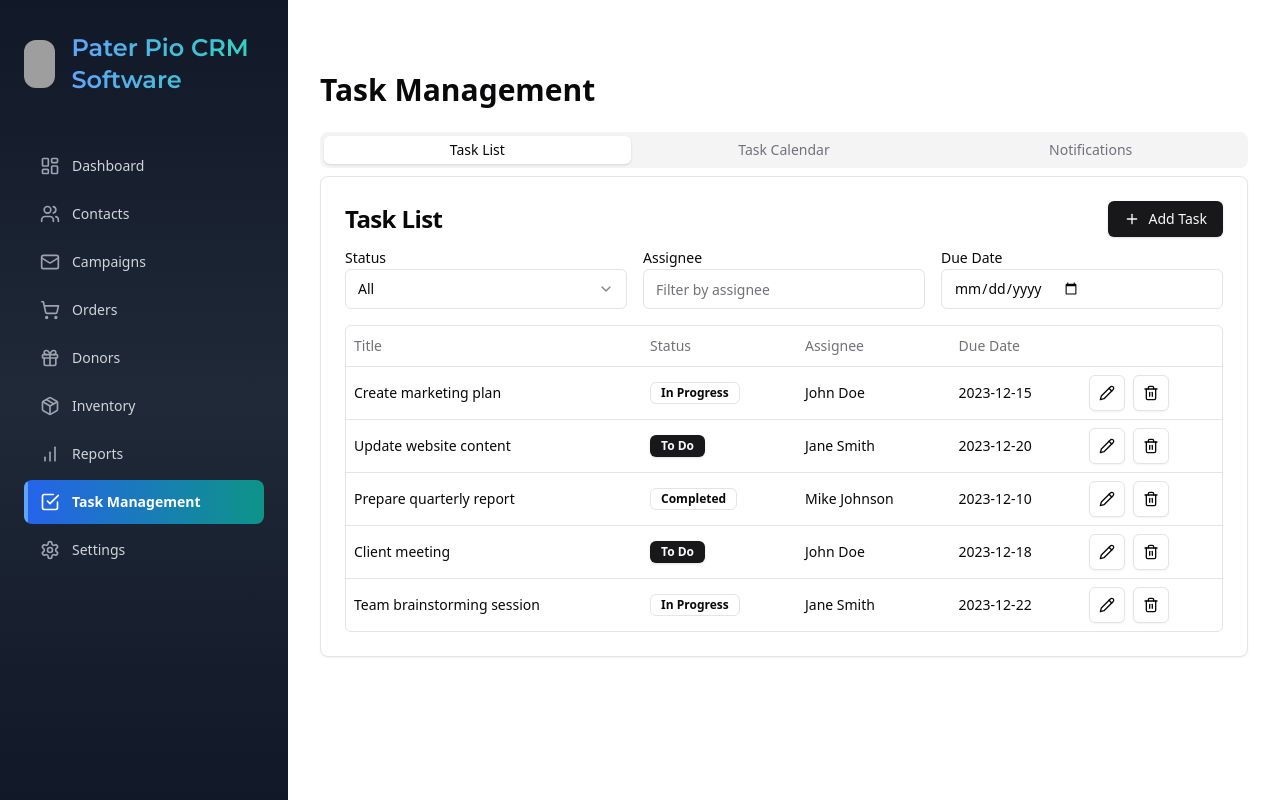
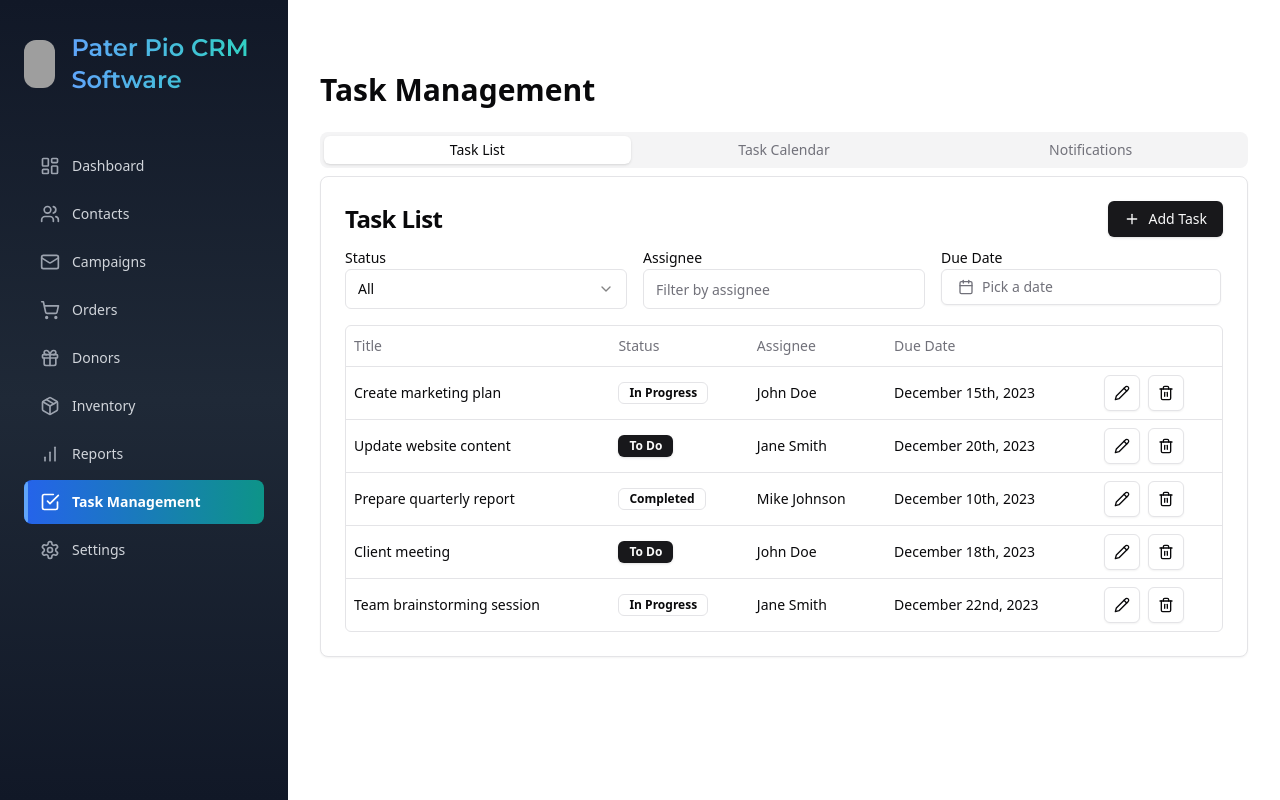
Before and after one commit to ogiMamic/CRM-Software, a Next.js app: page /tasks in a window 1280 px wide. Built offline with nearby package versions, Linux system fonts and the light colour scheme; grey boxes are pictures that could not be loaded.

Commit message:
Bug Fix calendar by Task

```diff
--- a/package.json
+++ b/package.json
@@ -43,7 +43,7 @@
     "react-hook-form": "^7.50.0",
     "recharts": "^2.12.7",
     "sonner": "^1.5.0",
-    "tailwind-merge": "^2.5.2",
+    "tailwind-merge": "^2.5.3",
     "tailwindcss-animate": "^1.0.7",
     "zod": "^3.22.4"
   },
--- a/src/components/TaskList.tsx
+++ b/src/components/TaskList.tsx
@@ -1,4 +1,9 @@
-import { useState, useEffect } from 'react'
+"use client"
+
+import React, { useState, useEffect } from 'react'
+import { format } from "date-fns"
+import { CalendarIcon, PlusIcon, Pencil, Trash2 } from 'lucide-react'
+import { cn } from "@/lib/utils"
 import { DataTable } from '@/components/ui/data-table'
 import { ColumnDef } from "@tanstack/react-table"
 import { Badge } from "@/components/ui/badge"
@@ -6,8 +11,9 @@ import { Select, SelectContent, SelectItem, SelectTrigger, SelectValue } from "@
 import { Label } from "@/components/ui/label"
 import { Input } from "@/components/ui/input"
 import { Button } from "@/components/ui/button"
-import { PlusIcon, Pencil, Trash2 } from 'lucide-react'
 import { Dialog, DialogContent, DialogHeader, DialogTitle, DialogTrigger } from "@/components/ui/dialog"
+import { Popover, PopoverContent, PopoverTrigger } from "@/components/ui/popover"
+import { Calendar } from '@/components/ui/calendar'
 import { toast } from 'sonner'
 import { Card, CardContent, CardHeader, CardTitle } from "@/components/ui/card"
 
@@ -16,7 +22,34 @@ type Task = {
   title: string
   status: 'To Do' | 'In Progress' | 'Completed'
   assignee: string
-  dueDate: string
+  dueDate: Date | undefined
+}
+
+function DatePickerDemo({ date, setDate }: { date: Date | undefined, setDate: (date: Date | undefined) => void }) {
+  return (
+    <Popover>
+      <PopoverTrigger asChild>
+        <Button
+          variant={"outline"}
+          className={cn(
+            "w-[280px] justify-start text-left font-normal",
+            !date && "text-muted-foreground"
+          )}
+        >
+          <CalendarIcon className="mr-2 h-4 w-4" />
+          {date ? format(date, "PPP") : <span>Pick a date</span>}
+        </Button>
+      </PopoverTrigger>
+      <PopoverContent className="w-auto p-0">
+        <Calendar
+          mode="single"
+          selected={date}
+          onSelect={setDate}
+          initialFocus
+        />
+      </PopoverContent>
+    </Popover>
+  )
 }
 
 export function TaskList() {
@@ -24,27 +57,27 @@ export function TaskList() {
   const [filters, setFilters] = useState({
     status: 'all',
     assignee: '',
-    dueDate: '',
+    dueDate: undefined as Date | undefined,
   })
   const [isAddTaskOpen, setIsAddTaskOpen] = useState(false)
   const [isEditTaskOpen, setIsEditTaskOpen] = useState(false)
   const [currentTask, setCurrentTask] = useState<Task | null>(null)
-  const [newTask, setNewTask] = useState({
+  const [newTask, setNewTask] = useState<Omit<Task, 'id'>>({
     title: '',
-    status: 'To Do' as const,
+    status: 'To Do',
     assignee: '',
-    dueDate: '',
+    dueDate: undefined,
   })
 
   useEffect(() => {
     // Simulating API call
     setTimeout(() => {
       const mockTasks: Task[] = [
-        { id: "1", title: "Create marketing plan", status: "In Progress", assignee: "John Doe", dueDate: "2023-12-15" },
-        { id: "2", title: "Update website content", status: "To Do", assignee: "Jane Smith", dueDate: "2023-12-20" },
-        { id: "3", title: "Prepare quarterly report", status: "Completed", assignee: "Mike Johnson", dueDate: "2023-12-10" },
-        { id: "4", title: "Client meeting", status: "To Do", assignee: "John Doe", dueDate: "2023-12-18" },
-        { id: "5", title: "Team brainstorming session", status: "In Progress", assignee: "Jane Smith", dueDate: "2023-12-22" },
+        { id: "1", title: "Create marketing plan", status: "In Progress", assignee: "John Doe", dueDate: new Date("2023-12-15") },
+        { id: "2", title: "Update website content", status: "To Do", assignee: "Jane Smith", dueDate: new Date("2023-12-20") },
+        { id: "3", title: "Prepare quarterly report", status: "Completed", assignee: "Mike Johnson", dueDate: new Date("2023-12-10") },
+        { id: "4", title: "Client meeting", status: "To Do", assignee: "John Doe", dueDate: new Date("2023-12-18") },
+        { id: "5", title: "Team brainstorming session", status: "In Progress", assignee: "Jane Smith", dueDate: new Date("2023-12-22") },
       ]
       setTasks(mockTasks)
     }, 1000)
@@ -65,7 +98,14 @@ export function TaskList() {
       },
     },
     { accessorKey: "assignee", header: "Assignee" },
-    { accessorKey: "dueDate", header: "Due Date" },
+    {
+      accessorKey: "dueDate",
+      header: "Due Date",
+      cell: ({ row }) => {
+        const date = row.getValue("dueDate") as Date | undefined
+        return date ? format(date, "PPP") : "Not set"
+      },
+    },
     {
       id: "actions",
       cell: ({ row }) => {
@@ -74,9 +114,11 @@ export function TaskList() {
           <div className="flex space-x-2">
             <Button variant="outline" size="icon" onClick={() => handleEditTask(task)}>
               <Pencil className="h-4 w-4" />
+              <span className="sr-only">Edit task</span>
             </Button>
             <Button variant="outline" size="icon" onClick={() => handleDeleteTask(task.id)}>
               <Trash2 className="h-4 w-4" />
+              <span className="sr-only">Delete task</span>
             </Button>
           </div>
         )
@@ -88,7 +130,7 @@ export function TaskList() {
     return (
       (filters.status === 'all' || task.status === filters.status) &&
       (filters.assignee === '' || task.assignee.toLowerCase().includes(filters.assignee.toLowerCase())) &&
-      (filters.dueDate === '' || task.dueDate === filters.dueDate)
+      (!filters.dueDate || (task.dueDate && task.dueDate.toDateString() === filters.dueDate.toDateString()))
     )
   })
 
@@ -131,7 +173,7 @@ export function TaskList() {
       title: '',
       status: 'To Do',
       assignee: '',
-      dueDate: '',
+      dueDate: undefined,
     })
     setCurrentTask(null)
   }
@@ -186,11 +228,9 @@ export function TaskList() {
             </div>
             <div>
               <Label htmlFor="dueDate">Due Date</Label>
-              <Input
-                id="dueDate"
-                type="date"
-                value={filters.dueDate}
-                onChange={(e) => setFilters({...filters, dueDate: e.target.value})}
+              <DatePickerDemo
+                date={filters.dueDate}
+                setDate={(date) => setFilters({...filters, dueDate: date})}
               />
             </div>
           </div>
@@ -259,16 +299,15 @@ function TaskForm({ task, setTask, onSubmit }: TaskFormProps) {
         />
       </div>
       <div className="grid grid-cols-4 items-center gap-4">
-        <Label htmlFor="dueDate" className="text-right">
+        <Label htmlFor="taskDueDate" className="text-right">
           Due Date
         </Label>
-        <Input
-          id="dueDate"
-          type="date"
-          value={task.dueDate}
-          onChange={(e) => setTask({...task, dueDate: e.target.value})}
-          className="col-span-3"
-        />
+        <div className="col-span-3">
+          <DatePickerDemo
+            date={task.dueDate}
+            setDate={(date) => setTask({...task, dueDate: date})}
+          />
+        </div>
       </div>
       <Button onClick={onSubmit} className="ml-auto">Submit</Button>
     </div>
--- /dev/null
+++ b/src/components/custom-calendar.tsx
@@ -0,0 +1,43 @@
+"use client"
+
+import * as React from "react"
+import { format } from "date-fns"
+import { Calendar as CalendarIcon } from "lucide-react"
+
+import { cn } from "@/lib/utils"
+import { Button } from "@/components/ui/button"
+import { Calendar } from "@/components/ui/calendar"
+import {
+  Popover,
+  PopoverContent,
+  PopoverTrigger,
+} from "@/components/ui/popover"
+
+export function DatePickerDemo() {
+  const [date, setDate] = React.useState<Date>()
+
+  return (
+    <Popover>
+      <PopoverTrigger asChild>
+        <Button
+          variant={"outline"}
+          className={cn(
+            "w-[280px] justify-start text-left font-normal",
+            !date && "text-muted-foreground"
+          )}
+        >
+          <CalendarIcon className="mr-2 h-4 w-4" />
+          {date ? format(date, "PPP") : <span>Pick a date</span>}
+        </Button>
+      </PopoverTrigger>
+      <PopoverContent className="w-auto p-0">
+        <Calendar
+          mode="single"
+          selected={date}
+          onSelect={setDate}
+          initialFocus
+        />
+      </PopoverContent>
+    </Popover>
+  )
+}
--- a/src/components/ui/calendar.tsx
+++ b/src/components/ui/calendar.tsx
@@ -62,7 +62,7 @@ export function Calendar({ date, onDateChange }: CalendarProps) {
             variant="ghost"
             className={cn(
               "h-8 w-8 p-0 font-normal",
-              date.getDate() === day &&
+              date && date.getDate() === day &&
                 date.getMonth() === currentMonth.getMonth() &&
                 date.getFullYear() === currentMonth.getFullYear()
                 ? "bg-primary text-primary-foreground"
```
Also changed, not shown: 1 other file (tests, documents, lock files or other folders).
